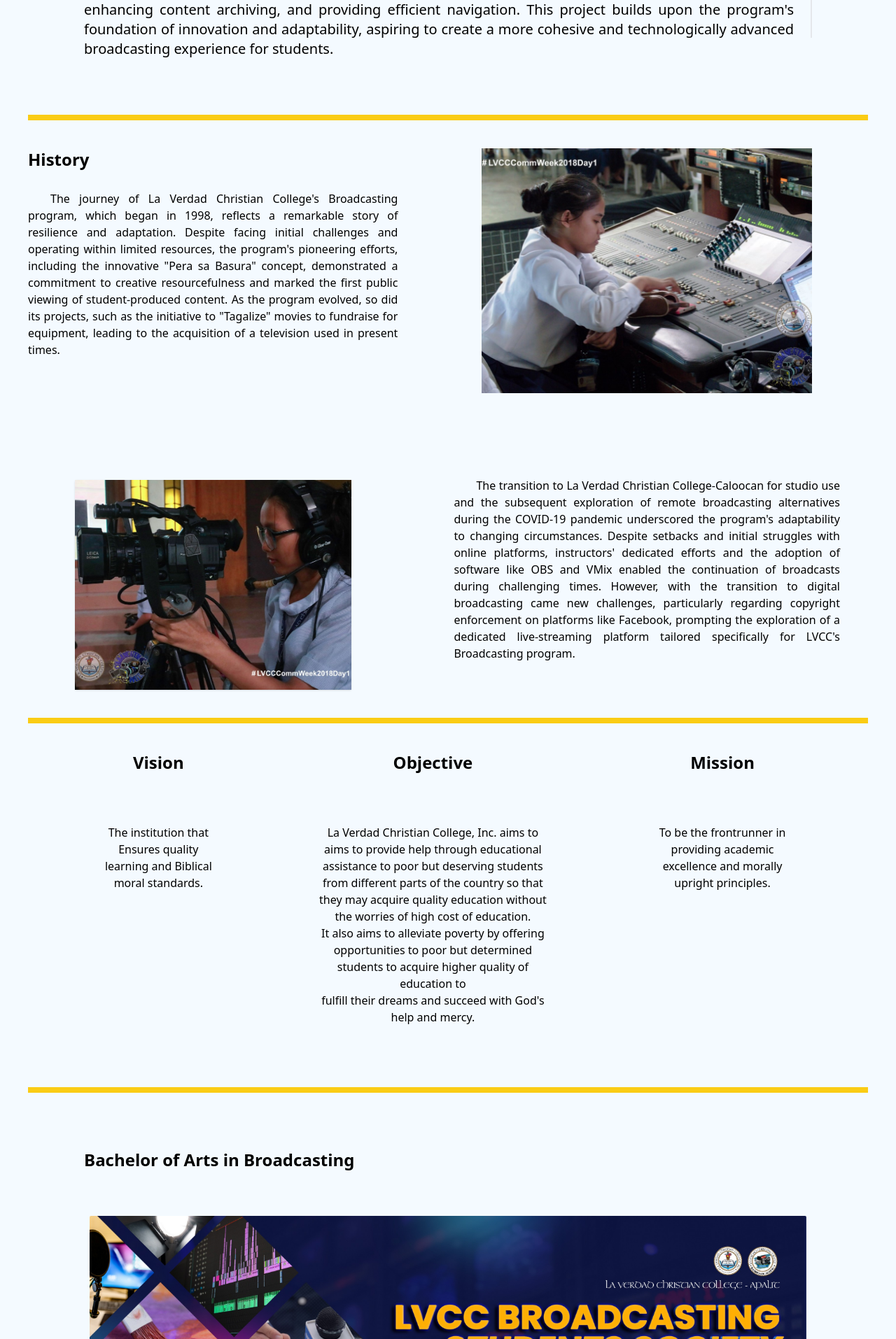
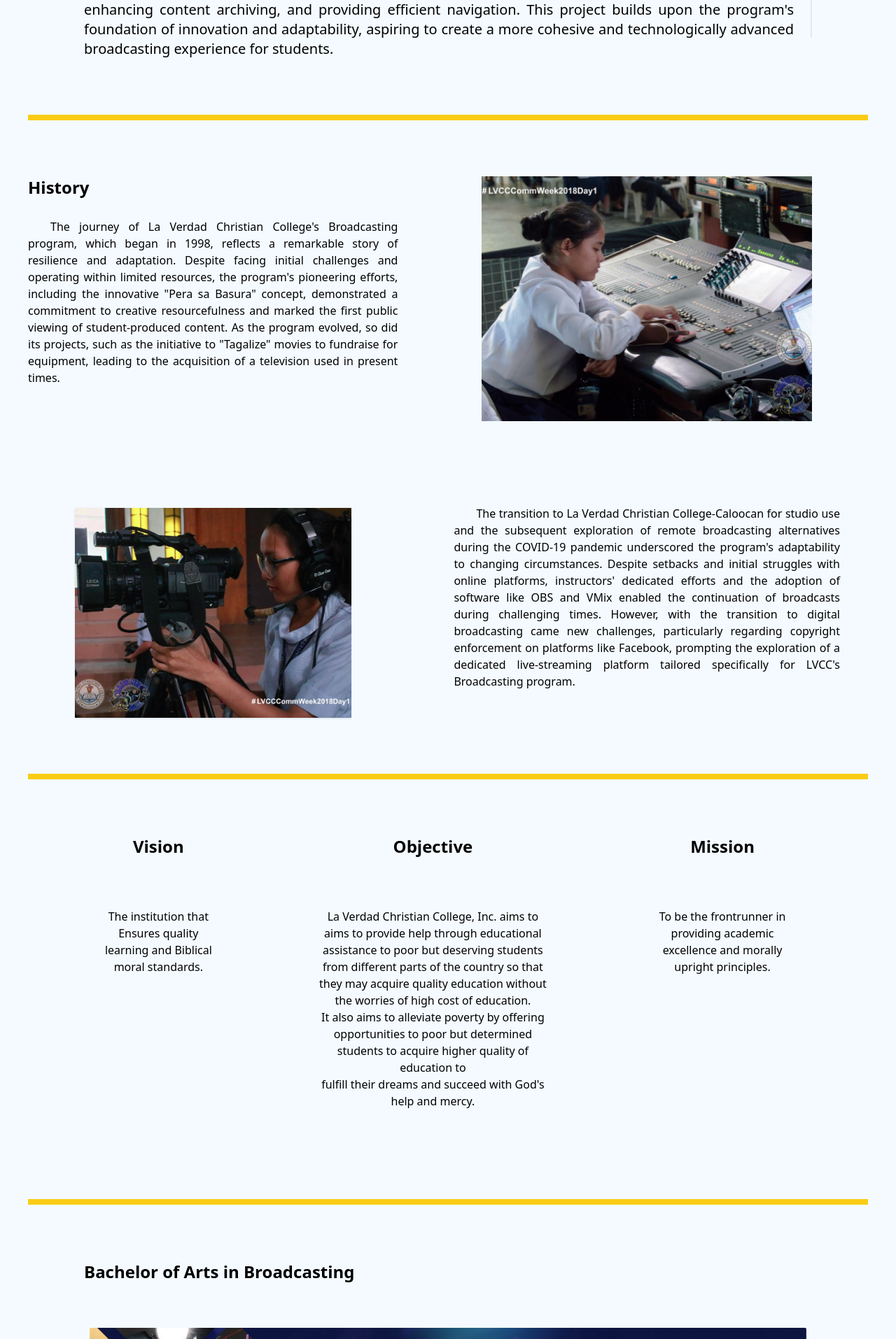
Before and after one commit to RikaScarlet13/lvtv, a React (Vite) app in the folder frontend/: page /OurStory in a window 1280 px wide. Shown: the part 396-2310 px from the top of the page at 70% size. Built offline with nearby package versions, Linux system fonts and the light colour scheme.

Commit message:
updates on front end

```diff
--- a/frontend/src/pages/OurStory.tsx
+++ b/frontend/src/pages/OurStory.tsx
@@ -37,7 +37,7 @@ const OurStory = () => {
                         </div>
                         <div className="h-20 bg-yellow border-l-2 border-yellow"></div>
                     </div>
-                    <div className="flex justify-start mx-auto  p-10 px-0 md:flex-row flex-col container gap-10">
+                    <div className="flex justify-start mx-auto p-10 py-20 px-0 md:flex-row flex-col container gap-10">
                         <div className="mx-auto flex justify-start item-start flex-col space-y-1">
                             <h1 className="text-2xl font-color font-bold mb-6">
                                 History
@@ -106,7 +106,7 @@ const OurStory = () => {
                         </div>
                     </div>
 
-                    <div className="flex justify-center mx-auto p-10 flex-row space-x-4 items-start md:flex-nowrap flex-wrap">
+                    <div className="flex justify-center mx-auto p-10 flex-row space-x-4 items-start md:flex-nowrap flex-wrap py-20">
                         <div className="flex justify-center flex-col">
                             <h1 className="text-2xl font-bold font-color text-center">
                                 Vision
```
